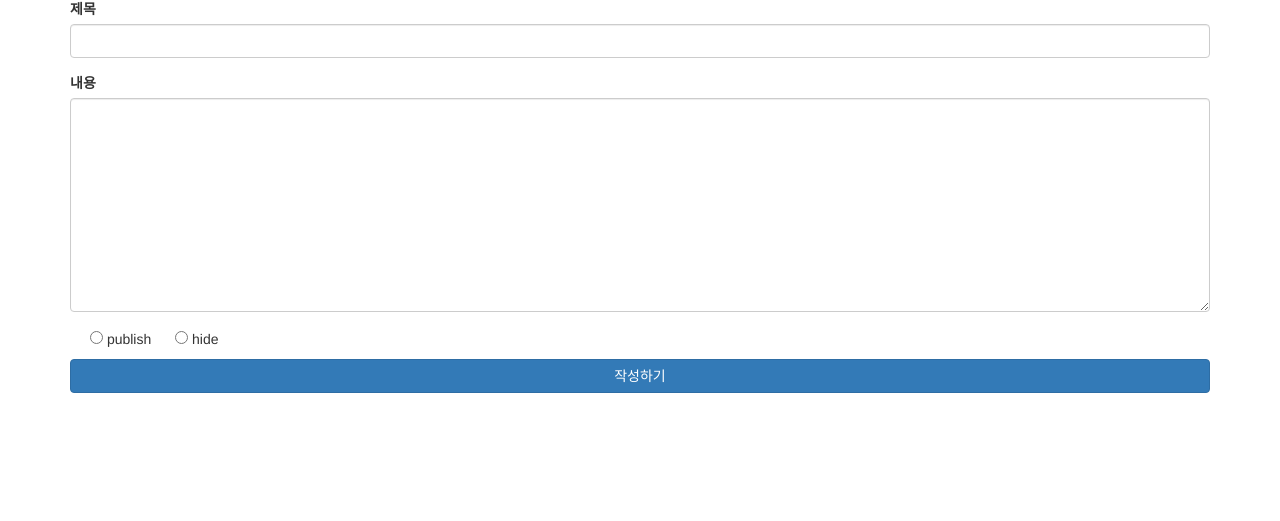
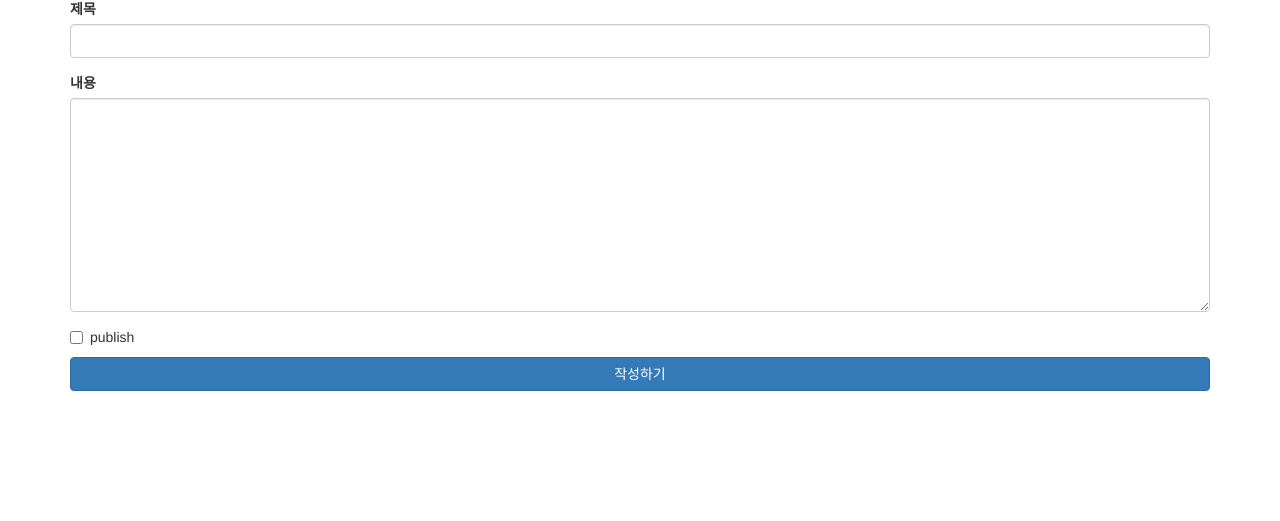
Before and after one commit to darkblank/djangogirls, a Django app: page /post/add/ in a window 1280 px wide. Shown: the part 137-658 px from the top of the page. Run offline with Django 3.2, Linux system fonts and the light colour scheme; some libraries are stand-ins or nearby versions.

Commit message:
publish : 라디오박스>체크박스 변경

```diff
--- a/djangogirls/blog/views.py
+++ b/djangogirls/blog/views.py
@@ -41,10 +41,8 @@ def post_add(request):
         )
         post_pk = post.pk
 
-        if request.POST['publish'] == 'publish':
+        if request.POST.get('publish') == 'on':
             post.publish()
-        elif request.POST['publish'] == 'hide':
-            post.hide()
         return redirect('post_detail', pk=post_pk)
     else:
         context = {
--- a/djangogirls/templates/blog/post_form.html
+++ b/djangogirls/templates/blog/post_form.html
@@ -22,12 +22,8 @@
 		</div>
         <div class="checkbox">
             <label>
-            <input type="radio" name="publish" value="publish">
+            <input type="checkbox" name="publish" value="on">
             publish
-            </label>
-            <label>
-            <input type="radio" name="publish" value="hide">
-            hide
             </label>
         </div>
 		<button class="btn btn-primary btn-block">작성하기</button>
```
